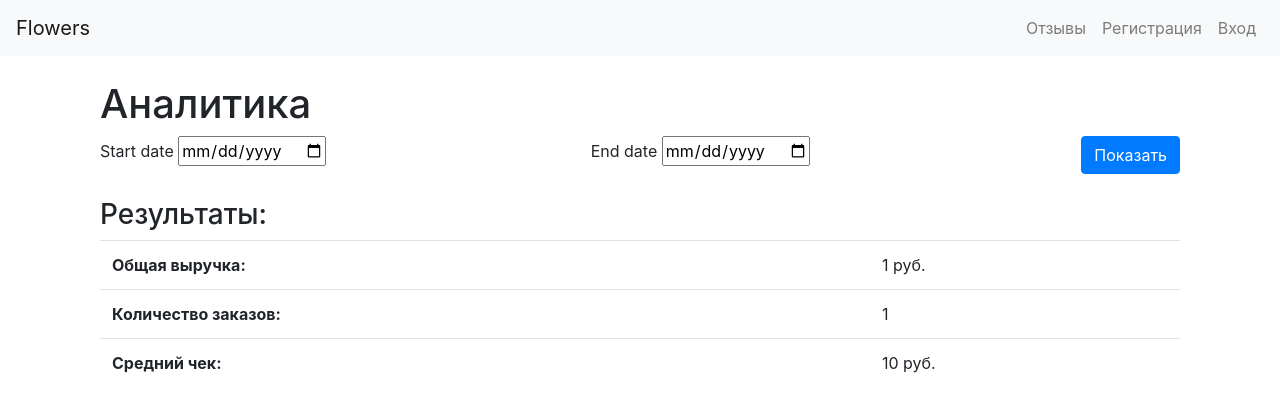
After one commit to elizarov09/Flowers_Django_project, a Django app: template flowers_project/analytics/templates/analytics/analytics.html in a window 1280 px wide. The commit adds this page. Shown: the top 412 px of the page. Run offline with Django 5.2, Linux system fonts and the light colour scheme; the template is opened without the code that fills it: most values are stand-ins (such as "Sample title", 1, 10 or a date in 2020); form fields are guessed from the names that the template uses; some libraries are stand-ins or nearby versions.

Commit message:
6.1_first_analytics_dont_work

```diff
--- /dev/null
+++ b/flowers_project/analytics/templates/analytics/analytics.html
@@ -0,0 +1,42 @@
+{% extends 'base.html' %}
+
+{% block content %}
+<div class="container mt-4">
+    <h1>Аналитика</h1>
+    <div class="analytics-form">
+        <form method="POST">
+            {% csrf_token %}
+            <div class="form-row">
+                <div class="col">
+                    {{ form.start_date.label_tag }} {{ form.start_date }}
+                </div>
+                <div class="col">
+                    {{ form.end_date.label_tag }} {{ form.end_date }}
+                </div>
+                <div class="col-auto">
+                    <button type="submit" class="btn btn-primary">Показать</button>
+                </div>
+            </div>
+        </form>
+    </div>
+    {% if total_revenue %}
+    <div class="results mt-4">
+        <h3>Результаты:</h3>
+        <table class="table">
+            <tr>
+                <th>Общая выручка:</th>
+                <td>{{ total_revenue }} руб.</td>
+            </tr>
+            <tr>
+                <th>Количество заказов:</th>
+                <td>{{ total_orders }}</td>
+            </tr>
+            <tr>
+                <th>Средний чек:</th>
+                <td>{{ average_order_value }} руб.</td>
+            </tr>
+        </table>
+    </div>
+    {% endif %}
+</div>
+{% endblock %}
--- a/flowers_project/templates/base.html
+++ b/flowers_project/templates/base.html
@@ -27,6 +27,11 @@
                     <li class="nav-item">
                         <a class="nav-link" href="{% url 'order_history' %}">История заказов</a>
                     </li>
+                    <!-- Вставьте этот блок ниже <li> с "История заказов" -->
+                    <li class="nav-item">
+                        <a class="nav-link" href="{% url 'analytics_view' %}">Аналитика</a>
+                    </li>
+
                     <li class="nav-item">
                         <a class="nav-link" href="#">{{ user.first_name }} {{ user.last_name }}</a>
                     </li>
```
Also changed, not shown: flowers_project/analytics/forms.py (added, +13 -0 lines), flowers_project/analytics/urls.py (added, +8 -0 lines), flowers_project/catalog/models.py (+7 -1 lines).
